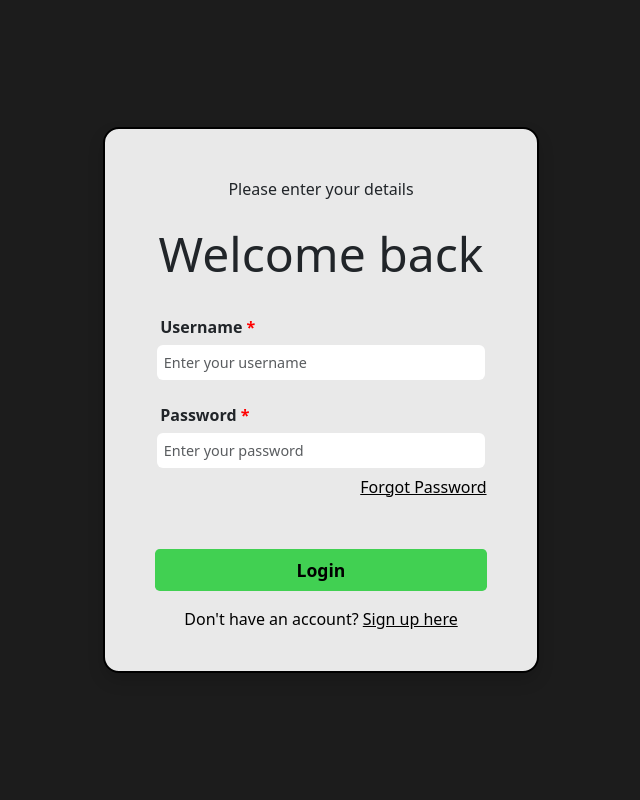
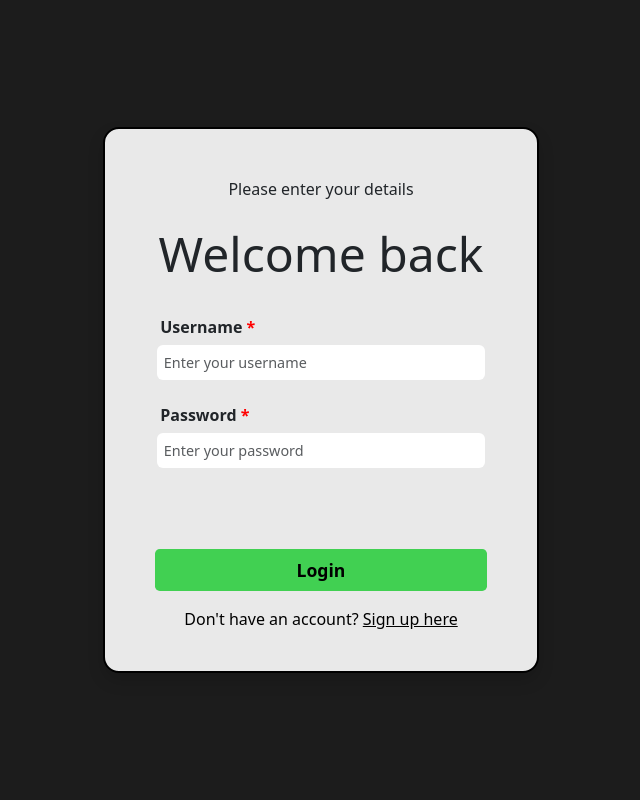
Before and after one commit to prawny1103/cits3403-project, a Flask app: page /login in a window 1280 px wide. Shown: the whole page, without its empty margins (319-959 px from the left). Run offline with Flask 3, Linux system fonts and the light colour scheme.

Commit message:
remove forgot password link entirely

```diff
--- a/app/static/css/styles.css
+++ b/app/static/css/styles.css
@@ -397,13 +397,11 @@
     padding-left: 0.4rem;
 }
 
-.login-flash,
-.login-forgotPass {
+.login-flash {
     transition: opacity 0.5s ease;
 }
 
-.signup-password-criteria,
-.login-forgotPass {
+.signup-password-criteria {
     opacity: 1;
 }
 
@@ -412,17 +410,9 @@
     opacity: 0;
 }
 
-.signup-password-criteria.hidden,
-.login-forgotPass.hidden {
+.signup-password-criteria.hidden {
     opacity: 0;
 }
-
-.login-forgotPass {
-    width: 100%;
-    text-align: right;
-    text-decoration: underline;
-}
-
 
 /* login and signup page end */
 /*-----------------------------------------------------*/
--- a/app/templates/login.html
+++ b/app/templates/login.html
@@ -36,7 +36,6 @@
                                     {{ messages[0] }}
                                 </div>
                             {% endif %}
-                                <a id="login-forgotPass" class="login-forgotPass {% if messages %} hidden {% endif %}"   href="#">Forgot Password</a>
                         {% endwith %}
                     </div>
 
@@ -54,16 +53,10 @@
     <script src="https://cdn.jsdelivr.net/npm/bootstrap@5.3.8/dist/js/bootstrap.bundle.min.js" integrity="sha384-FKyoEForCGlyvwx9Hj09JcYn3nv7wiPVlz7YYwJrWVcXK/BmnVDxM+D2scQbITxI" crossorigin="anonymous"></script>
     <script>
         const flash = document.getElementById('login-flash')
-        const forgotPass = document.getElementById('login-forgotPass')
 
-        if (flash && forgotPass) {
+        if (flash) {
             setTimeout(() => {
                 flash.classList.add('fade-out');
-
-                setTimeout(() => {
-                    flash.remove();
-                    forgotPass.classList.remove('hidden')
-                }, 500)
 
             }, 5000);
         }
```
